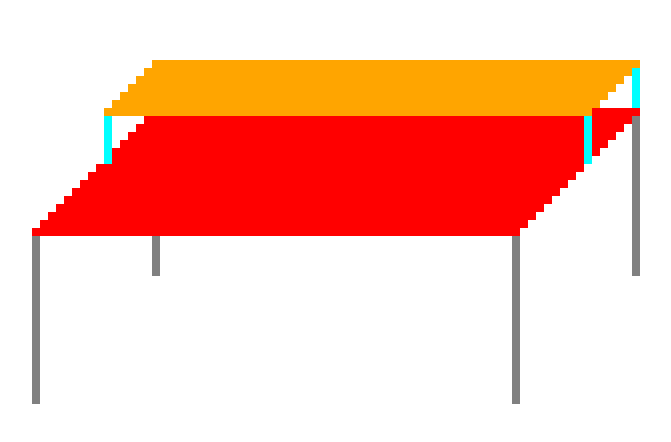
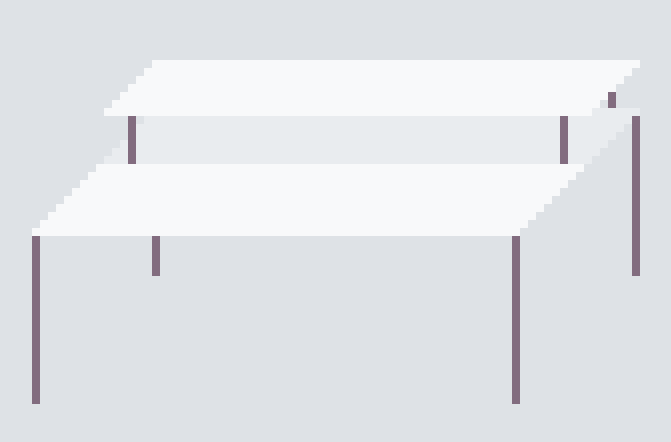
Before and after one commit to ekohanyi/craft-corner, a plain HTML site: page index.html in a window 1280 px wide. Shown: the part 264-706 px from the top of the page, without its empty margins (260-931 px from the left). Drawn offline with nearby package versions, Linux system fonts and the light colour scheme.

Commit message:
add shadow, leg offset, and prettier colors

```diff
--- a/index.html
+++ b/index.html
@@ -9,11 +9,11 @@
 	<link rel="preconnect" href="https://fonts.gstatic.com" crossorigin>
 	<link href="https://fonts.googleapis.com/css2?family=Pixelify+Sans&display=swap" rel="stylesheet">
 	<script src="https://cdn.tailwindcss.com"></script>
-	<link href="../style.css" rel="stylesheet" type="text/css" media="all">
+	<link href="./style.css" rel="stylesheet" type="text/css" media="all">
 </head>
 
 <body class="flex h-screen">
-	<main class="flex justify-center w-full m-auto">
+	<main class="flex justify-center w-full m-auto" aria-label="Pixel art of an empty desk">
 		<canvas id="main-canvas" width="1024" height="1024" />
 	</main>
 </body>
--- a/js/index.js
+++ b/js/index.js
@@ -7,6 +7,8 @@ class PixelArt {
 		this.ctx.lineWidth = 1;
 		this.ctx.lineJoin = 'miter';
 		this.ctx.lineCap = 'square'
+		this.desktopColor = '#F8F9FA'
+		this.legColor = '#826C7F';
 	}
 
 	drawShelf = () => {
@@ -16,11 +18,13 @@ class PixelArt {
 			length: 60,
 			height: 7,
 			legHeight: 5,
+			legOffset: 3,
 		};
 
 		const style = {
-			legColor: 'cyan',
-			desktopColor: 'orange'
+			legColor: this.legColor,
+			desktopColor: this.desktopColor,
+			hasShadow: true,
 		}
 
 		new Surface(this.ctx, dimensions, style).draw()
@@ -36,8 +40,8 @@ class PixelArt {
 		};
 
 		const style = {
-			legColor: 'gray',
-			desktopColor: 'red'
+			legColor: this.legColor,
+			desktopColor: this.desktopColor
 		}
 
 		new Surface(this.ctx, dimensions, style).draw()
--- a/js/surface.js
+++ b/js/surface.js
@@ -6,9 +6,11 @@ class Surface {
 		this.length = dimensions.length;
 		this.height = dimensions.height;
 		this.legHeight = dimensions.legHeight;
+		this.legOffset = dimensions.legOffset || 0;
 
 		this.legColor = style.legColor;
 		this.desktopColor = style.desktopColor;
+		this.hasShadow = !!style.hasShadow;
 	}
 
 	drawLine = ({ startX, startY, endX, endY }) => {
@@ -20,7 +22,7 @@ class Surface {
 	}
 
 	drawTopLeftLeg = () => {
-		const startX = this.initX;
+		const startX = this.initX + this.legOffset;
 		const startY = this.initY;
 		const endY = this.initY + this.legHeight;
 
@@ -28,7 +30,7 @@ class Surface {
 	}
 
 	drawTopRightLeg = () => {
-		const startX = this.initX + this.length;
+		const startX = this.initX + this.length - this.legOffset;
 		const startY = this.initY;
 		const endY = this.initY + this.legHeight;
 
@@ -36,7 +38,7 @@ class Surface {
 	}
 
 	drawBottomRightLeg = () => {
-		const startX = this.initX + this.length - this.height + 1;
+		const startX = this.initX + this.length - this.height + 1 - this.legOffset;
 		const startY = this.initY + this.height;
 		const endY = this.initY + this.height + this.legHeight;
 
@@ -44,7 +46,7 @@ class Surface {
 	}
 
 	drawBottomLeftLeg = () => {
-		const startX = this.initX - this.height + 1;
+		const startX = this.initX - this.height + 1 + this.legOffset;
 		const startY = this.initY + this.height;
 		const endY = this.initY + this.height + this.legHeight;
 
@@ -56,6 +58,20 @@ class Surface {
 		this.drawTopRightLeg();
 		this.drawBottomRightLeg();
 		this.drawBottomLeftLeg();
+	}
+
+	drawTopShadow = () => {
+		if (!this.hasShadow) return;
+
+		this.ctx.strokeStyle = "#E9ECEF"
+		for (let i = 0; i < this.height; i++) {
+			this.drawLine({
+				startX: this.initX - i,
+				startY: this.initY + this.height - 1 + i,
+				endX: this.initX - i + this.length,
+				endY: this.initY + this.height - 1 + i
+			})
+		}
 	}
 
 	drawTop = () => {
@@ -70,6 +86,8 @@ class Surface {
 	}
 
 	draw = () => {
+		this.drawTopShadow();
+
 		this.ctx.strokeStyle = this.legColor;
 		this.drawLegs()
 
--- a/style.css
+++ b/style.css
@@ -1,3 +1,4 @@
 body {
 	font-family: 'Pixelify Sans', sans-serif;
+	background-color: #DEE2E6;
 }
```
